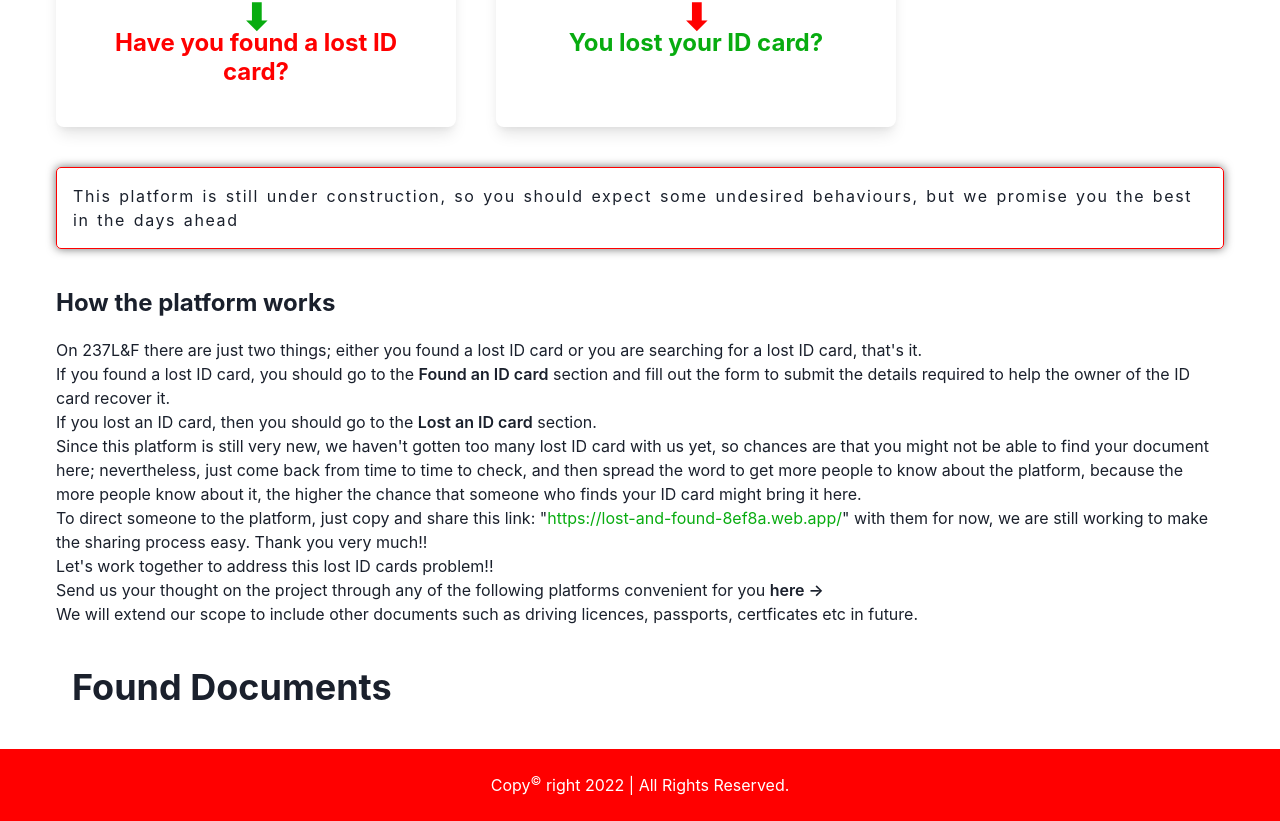
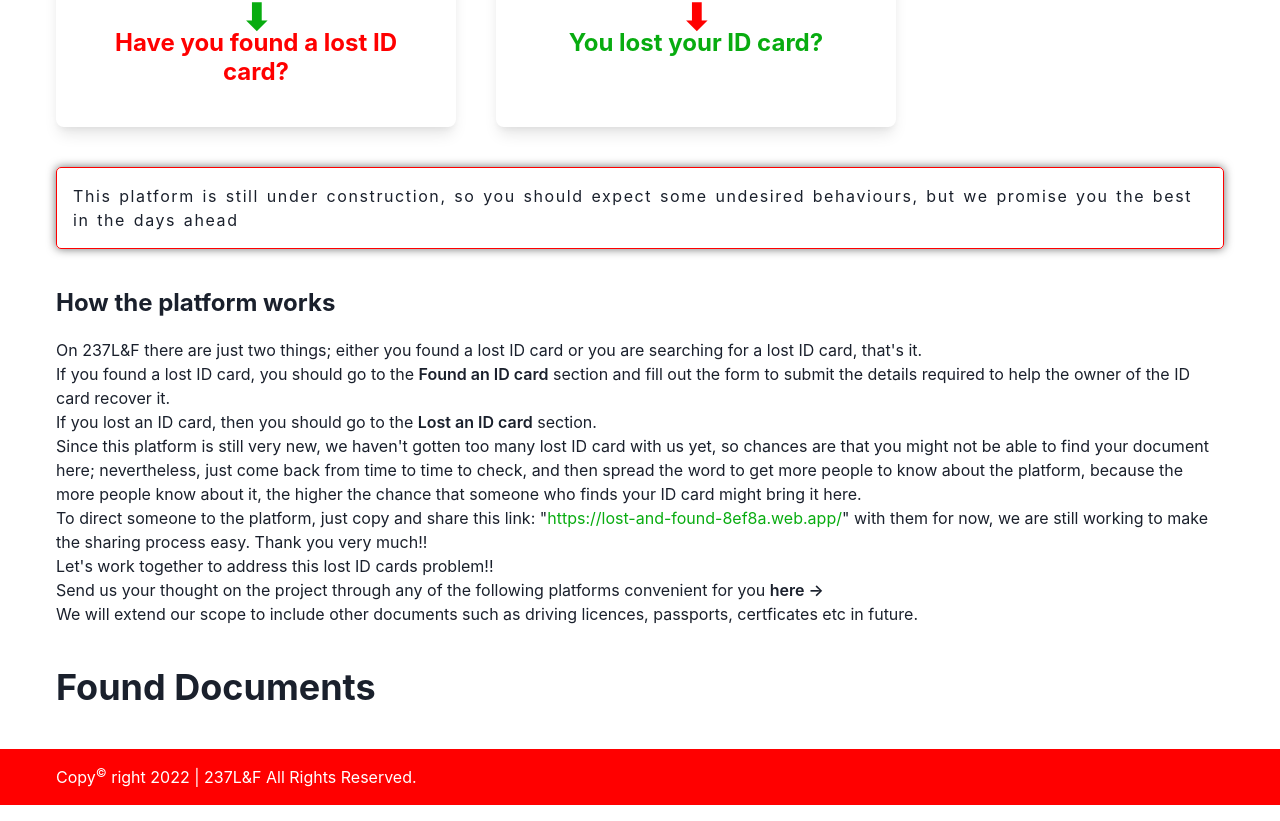
Before and after one commit to Chenwi32/237_lost_and_found, a Next.js app: page / in a window 1280 px wide. Shown: the part 326-1147 px from the top of the page. Built offline with nearby package versions, Linux system fonts and the light colour scheme.

Commit message:
fixed some layout issues

```diff
--- a/components/Footer.jsx
+++ b/components/Footer.jsx
@@ -1,18 +1,20 @@
+import { Container } from '@chakra-ui/react';
 import styles from './styles/Footer.module.css'
 
 const Footer = () => {
     return (
-      <div className={`${styles.footer} flex`}>
-        <div className="container">
+      <Container p={'1rem 0'} maxW={'100%'} className={`${styles.footer} flex`}>
+
+        <Container maxW={1200} m={'auto'}>
           <div className="left">
           <div className="social">
             <i className='fa fa-facebok'></i>
           </div>
-          <p>Copy<sup>&#x00A9;</sup> right 2022 | All Rights Reserved.</p>
+          <p>Copy<sup>&#x00A9;</sup> right 2022 | 237L&F All Rights Reserved.</p>
         </div>
         <div className="right"></div>
-      </div>
-        </div>
+      </Container>
+        </Container>
 
     );
 }
--- a/components/avilableDocs.jsx
+++ b/components/avilableDocs.jsx
@@ -2,7 +2,7 @@ import { Container, Heading } from "@chakra-ui/react";
 
 const AvilableDocs = () => {
     return (
-        <Container maxW={1200} mt={10} >
+        <Container p={0} maxW={1200} mt={10} >
             <Heading>
                 Found Documents
             </Heading>
```
